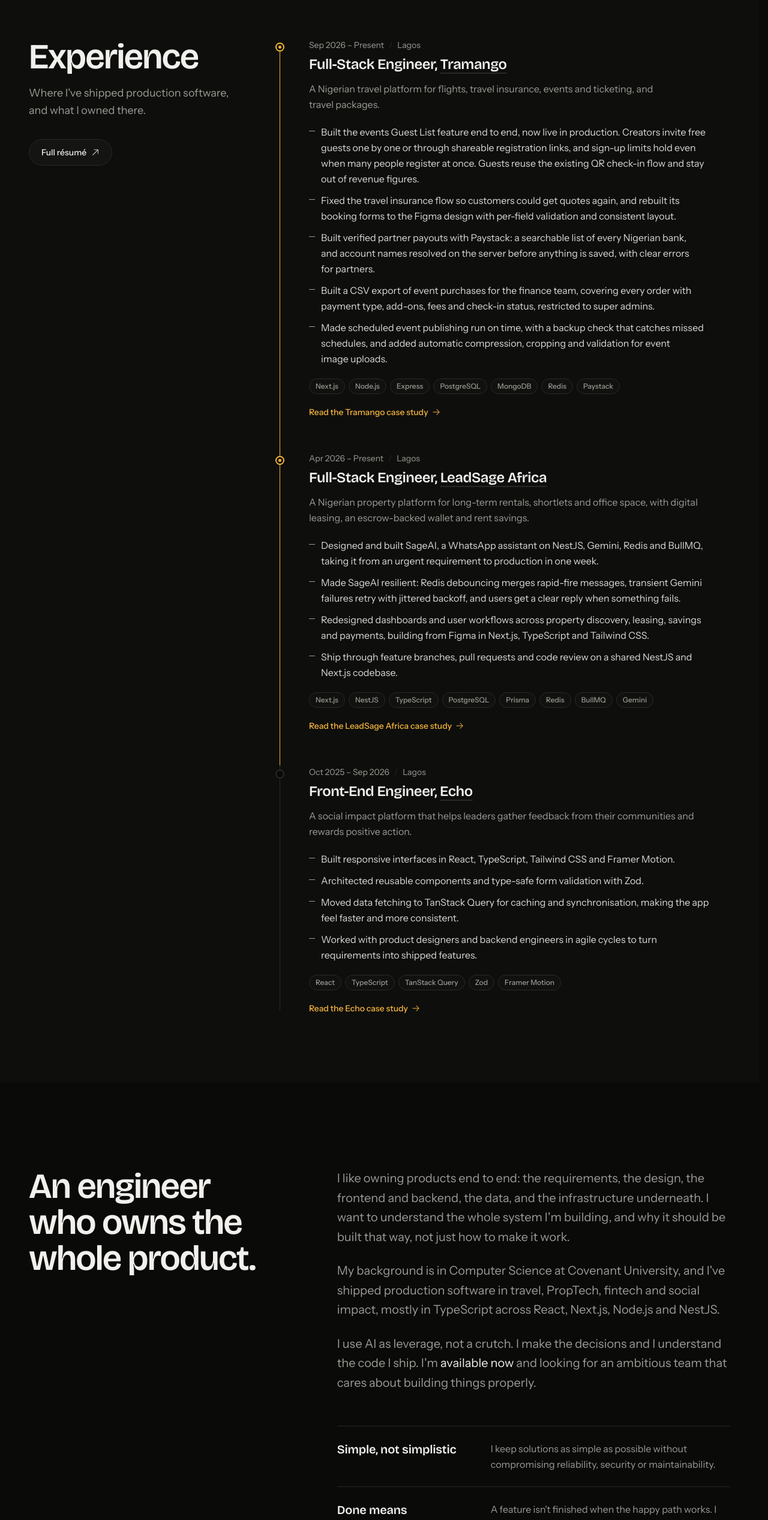
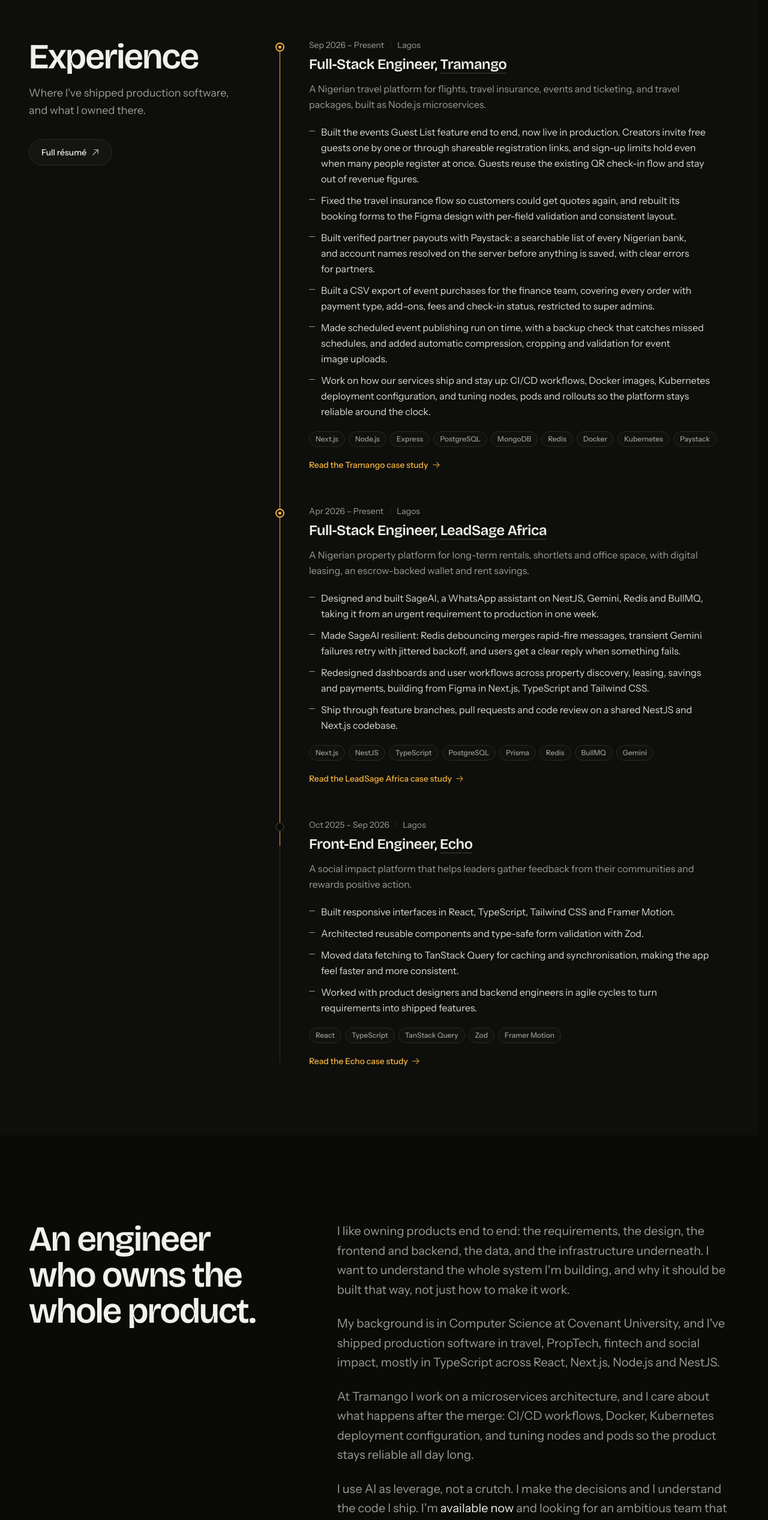
Before and after one commit to obasantomi/portfolio.me, a Next.js app: page / in a window 1280 px wide. Shown: the part 3880-6414 px from the top of the page at 60% size. Built offline with nearby package versions, Linux system fonts and the light colour scheme; no server answers.

Commit message:
feat: describe microservices and deployment work at Tramango

```diff
--- a/src/components/home/AboutSection.tsx
+++ b/src/components/home/AboutSection.tsx
@@ -44,6 +44,11 @@ export function AboutSection() {
                 Node.js and NestJS.
               </p>
               <p>
+                At Tramango I work on a microservices architecture, and I care about what happens after the merge:
+                CI/CD workflows, Docker, Kubernetes deployment configuration, and tuning nodes and pods so the product
+                stays reliable all day long.
+              </p>
+              <p>
                 I use AI as leverage, not a crutch. I make the decisions and I understand the code I ship. I&apos;m{" "}
                 <span className="text-fg">available now</span> and looking for an ambitious team that cares about
                 building things properly.
--- a/src/data/experience.ts
+++ b/src/data/experience.ts
@@ -9,15 +9,16 @@ export const experience: Role[] = [
     location: "Lagos",
     current: true,
     description:
-      "A Nigerian travel platform for flights, travel insurance, events and ticketing, and travel packages.",
+      "A Nigerian travel platform for flights, travel insurance, events and ticketing, and travel packages, built as Node.js microservices.",
     highlights: [
       "Built the events Guest List feature end to end, now live in production. Creators invite free guests one by one or through shareable registration links, and sign-up limits hold even when many people register at once. Guests reuse the existing QR check-in flow and stay out of revenue figures.",
       "Fixed the travel insurance flow so customers could get quotes again, and rebuilt its booking forms to the Figma design with per-field validation and consistent layout.",
       "Built verified partner payouts with Paystack: a searchable list of every Nigerian bank, and account names resolved on the server before anything is saved, with clear errors for partners.",
       "Built a CSV export of event purchases for the finance team, covering every order with payment type, add-ons, fees and check-in status, restricted to super admins.",
       "Made scheduled event publishing run on time, with a backup check that catches missed schedules, and added automatic compression, cropping and validation for event image uploads.",
+      "Work on how our services ship and stay up: CI/CD workflows, Docker images, Kubernetes deployment configuration, and tuning nodes, pods and rollouts so the platform stays reliable around the clock.",
     ],
-    stack: ["Next.js", "Node.js", "Express", "PostgreSQL", "MongoDB", "Redis", "Paystack"],
+    stack: ["Next.js", "Node.js", "Express", "PostgreSQL", "MongoDB", "Redis", "Docker", "Kubernetes", "Paystack"],
     caseStudySlug: "tramango",
   },
   {
--- a/src/data/projects.ts
+++ b/src/data/projects.ts
@@ -12,8 +12,8 @@ export const projects: Project[] = [
     year: "2026",
     featured: true,
     overview: [
-      "Tramango is a Nigerian travel platform where people book flights, buy travel insurance, find events and buy tickets, and book travel packages. It runs as a set of Node.js services behind an API gateway, with a Next.js web app in front.",
-      "I joined in September 2026 and work across the stack, mostly on events and insurance. I take each feature from the product brief and Figma to pull requests on both the backend and the web app, with tests, and ship it through code review to production.",
+      "Tramango is a Nigerian travel platform where people book flights, buy travel insurance, find events and buy tickets, and book travel packages. It runs on a microservices architecture: Node.js services behind an API gateway, with a Next.js web app in front.",
+      "I joined in September 2026 and work across the stack, mostly on events and insurance. I take each feature from the product brief and Figma to pull requests on both the backend and the web app, with tests, and ship it through code review to production. Working across services also means working on how they ship: CI/CD workflows, Docker images and deployment configuration on Kubernetes.",
     ],
     highlights: [
       "An events guest list, live in production. Creators invite free guests one by one or through shareable registration links with a sign-up limit.",
@@ -24,7 +24,7 @@ export const projects: Project[] = [
       "Scheduled event publishing that goes live on time, with a backup check every seven minutes for missed schedules.",
       "Event image uploads that compress to under 1 MB, crop in the browser and reject unsupported formats with a clear message.",
     ],
-    stack: ["Next.js", "TypeScript", "Node.js", "Express", "PostgreSQL", "MongoDB", "Redis", "Paystack", "Allianz API"],
+    stack: ["Next.js", "TypeScript", "Node.js", "Express", "PostgreSQL", "MongoDB", "Redis", "Docker", "Kubernetes", "Paystack", "Allianz API"],
     links: {
       live: "https://tramango.com",
     },
--- a/src/data/skills.ts
+++ b/src/data/skills.ts
@@ -22,7 +22,11 @@ export const skillGroups: SkillGroup[] = [
     skills: ["OpenAI API", "Google GenAI (Gemini)", "Prompt and context design", "Retry and fallback strategies"],
   },
   {
+    name: "Infrastructure",
+    skills: ["Microservices", "Docker", "Kubernetes", "CI/CD", "Vercel", "Render"],
+  },
+  {
     name: "Tools",
-    skills: ["Git and GitHub", "Figma", "Vercel", "Render"],
+    skills: ["Git and GitHub", "Figma", "Sanity", "Tally"],
   },
 ];
```
